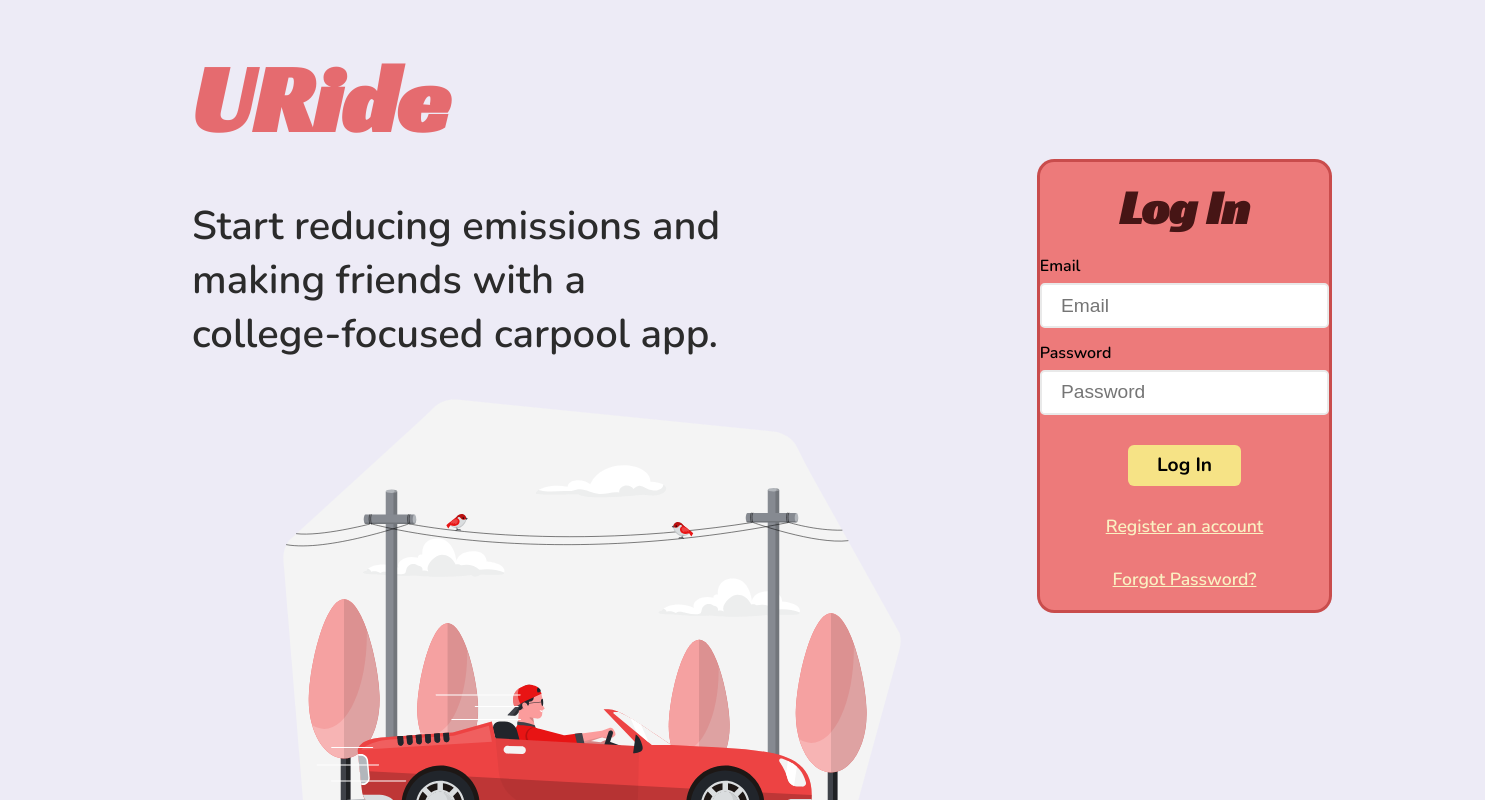
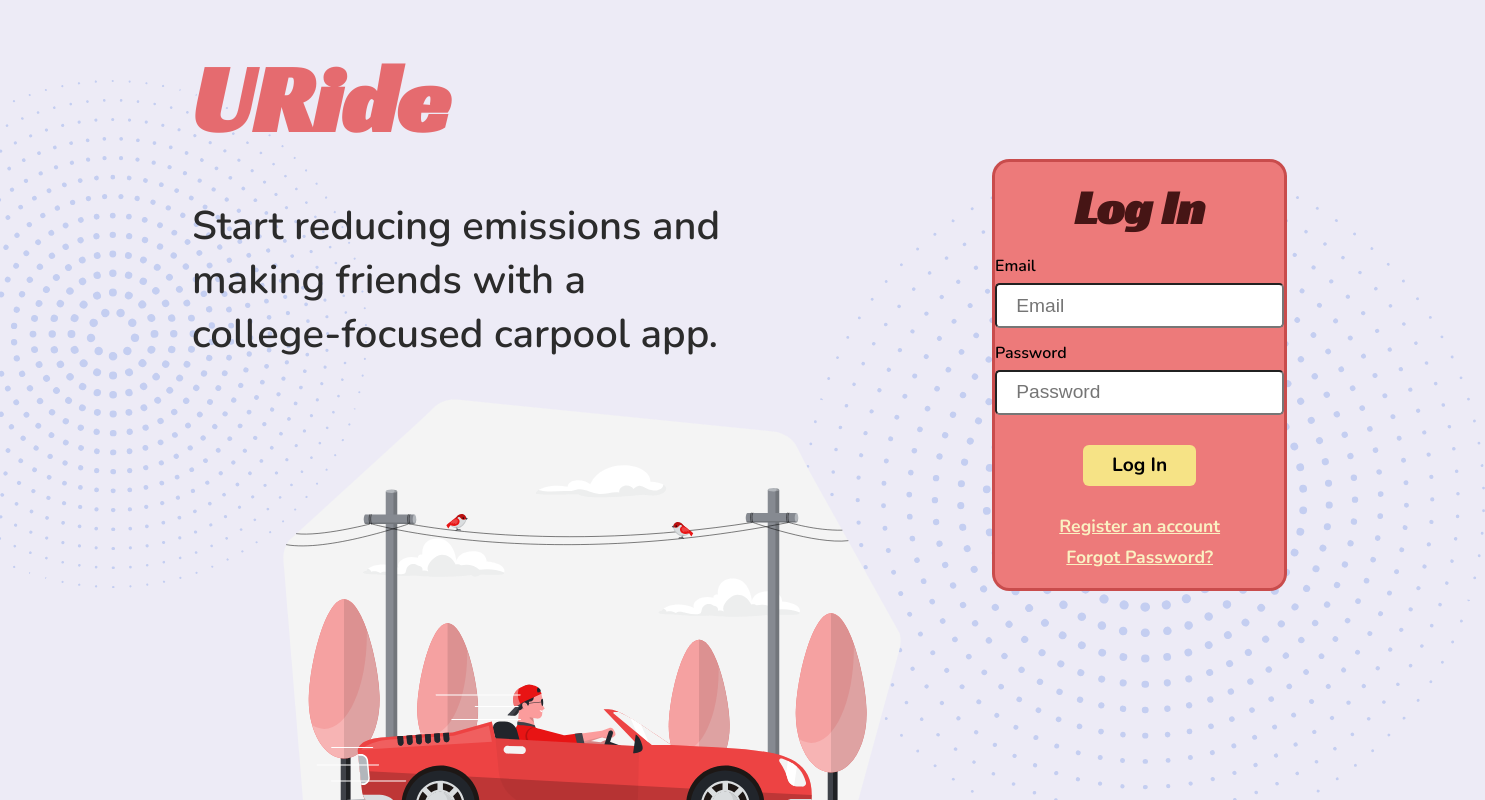
Before and after one commit to COP4331-Group3-Fall2021/U-Ride, a React (Create React App) app in the folder web/: page / in a window 1280 px wide. Shown: the top 800 px of the page, 1485 px wide, since content can reach past the window. Built offline with nearby package versions, Linux system fonts and the light colour scheme.

Commit message:
Work finished for Splash page - awaiting more work on RegisterWindow. Added switching between modals.

```diff
--- a/web/src/components/Button.js
+++ b/web/src/components/Button.js
@@ -1,9 +1,9 @@
-import React, { useState } from 'react';
+import React from 'react';
 import '../styles/Button.css';
 
-function Button ({text, color="black", bgcolor="#F6E386"}) {  // Optional parameters go at the end!
+function Button ({text, color="black", bgcolor="#F6E386", className=""}) {  // Optional parameters go at the end!
     return(
-        <button style={{backgroundColor:bgcolor, color:color}}>{text}</button>
+        <button className={className} style={{backgroundColor:bgcolor, color:color}}>{text}</button>
     );
 }
 
--- a/web/src/components/login/ForgotPasswordWindow.js
+++ b/web/src/components/login/ForgotPasswordWindow.js
@@ -0,0 +1,79 @@
+import React, { useState } from 'react';
+import Button from '../Button';
+
+export default function ForgotPasswordWindow ({goToLogin, goToRegister}) {
+    var forgotPasswordEmail;
+    const [message, setMessage] = useState('');
+
+    // Function that is called when login button is pressed
+    const recover = async event => {
+        event.preventDefault();
+        document.getElementById("form-result").classList.add('form-result');
+        document.getElementById("form-result").classList.remove('fgtpwd-success');
+
+        // Validate input fields
+        if (!validateInput(forgotPasswordEmail.value)) {
+            setMessage('Missing a field.');
+            // Draw red border on input field
+            document.getElementById("forgotpasswordEmail").classList.add('input-invalid');
+            return;
+        } else {
+            // Passed validation
+            document.getElementById("forgotpasswordEmail").classList.remove('input-invalid');
+            setMessage('');
+        }
+
+        // Construct request body
+        var obj = {email:forgotPasswordEmail.value};
+        var json = JSON.stringify(obj);
+
+        // Send API request: Forgot Password
+        try {
+            const response = await fetch('https://u-ride-cop4331.herokuapp.com/api/forgotpassword',
+                {method:'POST',body:json,headers:{'Content-Type': 'application/json'}});
+
+            var res = JSON.parse(await response.text());
+
+            // Check if email is a valid account; syntax based on Firebase docs
+            if (res.error.message === 'EMAIL_NOT_FOUND') {
+                setMessage('Account does not exist.');
+            }
+            else {
+                // Clear error and input fields
+                setMessage('Please check your email.');
+                document.getElementById("form-result").classList.remove('form-result');
+                document.getElementById("form-result").classList.add('fgtpwd-success');
+            }
+        }
+        catch(e) {
+            alert(e.toString());
+            return;
+        }
+    }
+
+    return (
+        <div id="forgotpassword-box">
+            <h2 className="splash-window-title">Recover Account</h2>
+            <form onSubmit={recover}>
+                <p id="form-result" class="form-result">{message}</p>
+                <p className="input-headers">Email</p>
+                <input type="email" id="forgotpasswordEmail" placeholder="Email" ref={(c) => forgotPasswordEmail = c} /><br />
+                <Button text="Reset Password" className="action-button"/>
+                <br />
+            </form>
+            <button onClick={goToLogin} className="hyperlink">Log In</button>
+            <button onClick={goToRegister} className="hyperlink">Register an Account</button>
+        </div>
+    );
+}
+
+// Validates a string
+function validateInput (input) {
+    if (input === undefined || input === "") {
+        return 0;
+    }
+    else {
+        // Valid input
+        return 1;
+    }
+}
--- a/web/src/components/login/LoginWindow.js
+++ b/web/src/components/login/LoginWindow.js
@@ -2,7 +2,7 @@ import React, { useState } from 'react';
 import Button from '../Button';
 const sha256 = require('js-sha256');
 
-function LoginWindow () {
+export default function LoginWindow ({goToRegister, goToForgotPassword}) {
     var loginEmail;
     var loginPassword;
     const [message, setMessage] = useState('');
@@ -11,6 +11,11 @@ function LoginWindow () {
     const login = async event => {
         event.preventDefault();
 
+        /* Check for the following input errors:
+            - Invalid email (already covered by HTML5 form)
+            - Blank email field
+            - Blank password field
+        */
         // Validate input fields
         if (!validateInput(loginEmail.value) || !validateInput(loginPassword.value)) {
             setMessage('Missing a field.');
@@ -18,10 +23,14 @@ function LoginWindow () {
             if (!validateInput(loginEmail.value)) {
                 // Draw red border on input field
                 document.getElementById("loginEmail").classList.add('input-invalid');
+            } else {
+                document.getElementById("loginEmail").classList.remove('input-invalid');
             }
             if (!validateInput(loginPassword.value)) {
                 // Draw red border on input field
                 document.getElementById("loginPassword").classList.add('input-invalid');
+            } else {
+                document.getElementById("loginPassword").classList.remove('input-invalid');
             }
             return;
         } else {
@@ -66,23 +75,23 @@ function LoginWindow () {
         <div id="login-box">
             <h2 className="splash-window-title">Log In</h2>
             <form onSubmit={login}>
-                <p id="form-result">{message}</p>
+                <p className="form-result">{message}</p>
                 <p className="input-headers">Email</p>
                 <input type="email" id="loginEmail" placeholder="Email" ref={(c) => loginEmail = c} /><br />
                 <p className="input-headers">Password</p>
                 <input type="password" id="loginPassword" placeholder="Password" ref={(c) => loginPassword = c} /><br />
-                <Button text="Log In" />
+                <Button text="Log In" className="action-button"/>
                 <br />
             </form>
-            <a href="/register.html" onclick="" className="hyperlink" id="registerLink">Register an account</a><br />
-            <a href="/register.html" className="hyperlink" id="forgotPasswordLink">Forgot Password?</a>
+            <button onClick={goToRegister} className="hyperlink">Register an account</button>
+            <button onClick={goToForgotPassword} className="hyperlink">Forgot Password?</button>
         </div>
     );
 }
 
 // Validates a string
 function validateInput (input) {
-    if (input == undefined || input == "") {
+    if (input === undefined || input === "") {
         return 0;
     }
     else {
@@ -90,5 +99,3 @@ function validateInput (input) {
         return 1;
     }
 }
-
-export default LoginWindow;
--- a/web/src/components/login/RegisterWindow.js
+++ b/web/src/components/login/RegisterWindow.js
@@ -2,7 +2,7 @@ import React, { useState } from 'react';
 import Button from '../Button';
 const sha256 = require('js-sha256');
 
-function RegisterWindow () {
+function RegisterWindow ({goToLogin, goToForgotPassword}) {
     var firstName;
     var lastName;
     var email;
@@ -77,15 +77,15 @@ const register = async event => {
                 <Button text="Register" />
                 <br />
             </form>
-            <a href="/register.html" className="hyperlink" id="loginLink">Log In</a><br />
-            <a href="/register.html" className="hyperlink" id="forgotPasswordLink">Forgot Password?</a>
+            <button onClick={goToLogin} className="hyperlink">Log In</button>
+            <button onClick={goToForgotPassword} className="hyperlink">Forgot Password?</button>
         </div>
     );
 }
 
 // Validates a string
 function validateInput (input) {
-    if (input == undefined || input == "") {
+    if (input === undefined || input === "") {
         return 0;
     }
     else {
--- a/web/src/pages/SplashPage.js
+++ b/web/src/pages/SplashPage.js
@@ -1,15 +1,39 @@
-import React from 'react';
+import React, { useState } from 'react';
 import TitleLogo from '../components/TitleLogo'
 import LoginWindow from '../components/login/LoginWindow';
 import RegisterWindow from '../components/login/RegisterWindow';
 import '../styles/Splash.css';
 import { ReactComponent as Car } from '../images/car.svg';
+import Star from '../images/decoration-star.svg';
+import ForgotPasswordWindow from '../components/login/ForgotPasswordWindow';
 
-// The "&#8209;" character is necessary for to prevent word wrap
-const SplashPage = () => {
+export default function SplashPage() {
+    // Use useState to switch login modals.
+    const [showLogin, setShowLogin] = useState(true);
+    const [showRegister, setShowRegister] = useState(false);
+    const [showForgotPassword, setShowForgotPassword] = useState(false);
 
+    function goToLogin() {
+        setShowLogin(true);
+        setShowRegister(false);
+        setShowForgotPassword(false);
+    }
+    function goToRegister() {
+        setShowLogin(false);
+        setShowRegister(true);
+        setShowForgotPassword(false);
+    }
+    function goToForgotPassword() {
+        setShowLogin(false);
+        setShowRegister(false);
+        setShowForgotPassword(true);
+    }
+
+    // The "&#8209;" character is necessary to prevent word wrap
     return (
         <div className="splash-container">
+            <img className="star1" src={Star} />
+            <img className="star2" src={Star} />
             <TitleLogo />
             <div className="splash-row">
                 <div className="column" id="left">
@@ -17,11 +41,14 @@ const SplashPage = () => {
                     <Car style={{width: 800}} className="splash-page-img"/>
                 </div>
                 <div className="column" id="right">
-                    <LoginWindow />
+                    {showLogin && <LoginWindow goToRegister={() => goToRegister()}
+                                               goToForgotPassword={() => goToForgotPassword()}/>}
+                    {showRegister && <RegisterWindow goToLogin={() => goToLogin()}
+                                               goToForgotPassword={() => goToForgotPassword()}/>}
+                    {showForgotPassword && <ForgotPasswordWindow goToLogin={() => goToLogin()}
+                                                                 goToRegister={() => goToRegister()}/>}
                 </div>
             </div>
         </div>
     );
 }
-
-export default SplashPage;
--- a/web/src/styles/Splash.css
+++ b/web/src/styles/Splash.css
@@ -10,7 +10,7 @@ body {
     margin: 0 0 0 0;
 }
 
-.splash-container button {
+.splash-container .action-button {
     margin: 1.25em 0;
     font-size: 1.2em;
 }
@@ -19,8 +19,23 @@ body {
     font-size: 1.2em;
     padding: 0.5em 1em;
     margin: 0.3em 0;
-    border: 2px solid rgb(233, 233, 233);
     border-radius: 0.25em;
+}
+
+.splash-container .star1 {
+    width: 508px;
+    position: absolute;
+    left: -11%;
+    top: 10%;
+    z-index: -1;
+}
+
+.splash-container .star2 {
+    width: 680px;
+    position: absolute;
+    right: -16%;
+    top: 20%;
+    z-index: -1;
 }
 
 .splash-page-img {
@@ -37,7 +52,6 @@ body {
 
 #left {
     flex: 2;
-    margin-right: 5%;
 }
 
 #right {
@@ -49,7 +63,7 @@ body {
     font-size: 2.5em;
     text-align: left;
     color: #2B2B2B;
-    margin-right: 20%;
+    margin-right: 23%;
     margin-bottom: 0;
 }
 
@@ -79,8 +93,20 @@ body {
     font-family: 'Nunito', sans-serif;
 }
 
+#forgotpassword-box {
+    display: flex;
+    flex-flow: column wrap;
+    justify-content: center;
+    align-items: center;
+    background-color: #ED7A7A;
+    border: 3px solid rgba(145, 8, 8, 0.4);
+    border-radius: 17.3039px;
+    padding-bottom: 1em;
+    text-align: center;
+    font-family: 'Nunito', sans-serif;
+}
 
-#login-box #form-result {
+.form-result {
     color: #910808;
     font-size: 1.1em;
     margin-bottom: 0em;
@@ -100,11 +126,22 @@ body {
 }
 
 .hyperlink {
-    color: #FAF1C2  ;
+    color: #FAF1C2;
     margin: 0.2em 0;
     font-size: 1.1em;
+    background: none;
+    border: none;
+    padding: 0;
+    cursor: pointer;
+    text-decoration: underline;
 }
 
-#login-box .input-invalid {
+.input-invalid {
     border: 2px solid rgb(255, 30, 30);
 }
+
+#forgotpassword-box .fgtpwd-success {
+    color: #55FF70;
+    font-size: 1.1em;
+    margin-bottom: 0em;
+}
```
Also changed, not shown: web/src/images/decoration-star.svg (added).
